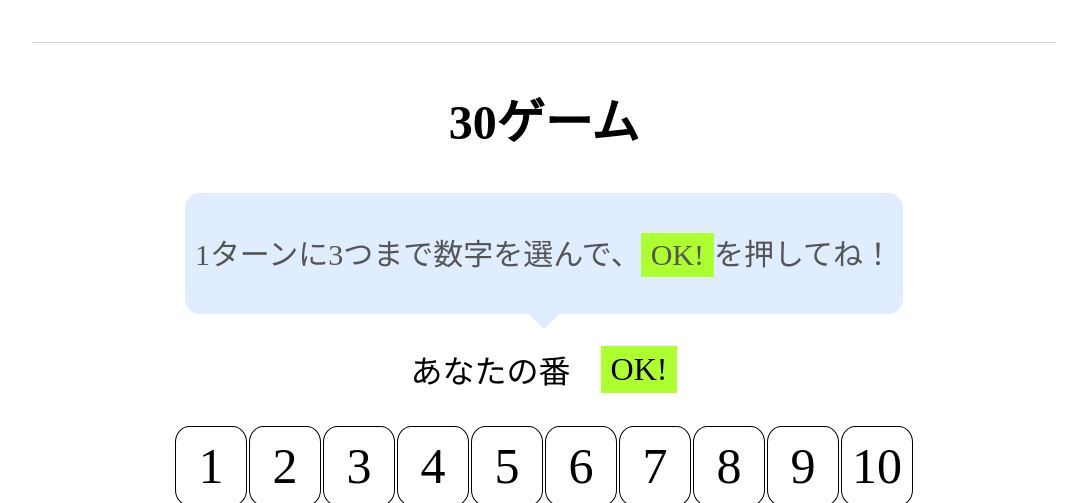
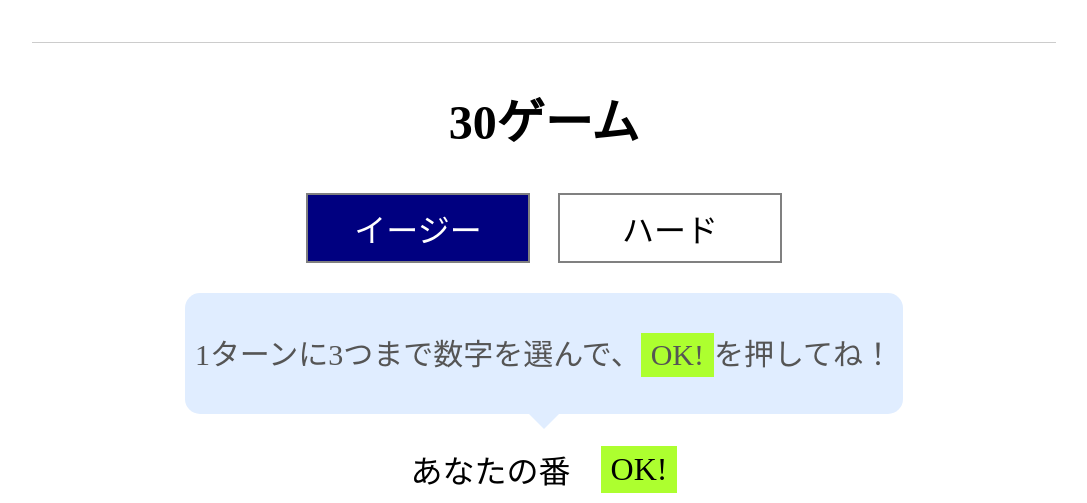
Before and after one commit to mikitsuba/gs_academy, a PHP site: page /janken_tpl.html in a window 1280 px wide. Shown: the part 498-1001 px from the top of the page, without its empty margins (96-1183 px from the left). Run offline with PHP 8.4, Linux system fonts and the light colour scheme.

Commit message:
added mode-select function.

```diff
--- a/js1_mikitsuba_42/css/sample.css
+++ b/js1_mikitsuba_42/css/sample.css
@@ -51,6 +51,25 @@ li:hover{
 }
 
 /* 30-game section */
+.mode-select{
+    margin: 30px 0;
+    text-align: center;
+}
+
+.mode-select>span{
+    display: inline-block;
+    width: 200px;
+    padding: 10px;
+    margin: 0 10px;
+    border: solid 2px gray;
+    cursor: pointer;
+}
+
+.easy-mode{
+    background-color: navy;
+    color:white;
+}
+
 .balloon-container {
     text-align: center;
 }
--- a/js1_mikitsuba_42/janken_tpl.html
+++ b/js1_mikitsuba_42/janken_tpl.html
@@ -32,6 +32,10 @@
   <section id="30-game">
     <div class="wrapper 30-game-wrapper">
       <h2 class="small-title">30ゲーム</h2>
+      <div class="mode-select">
+        <span class="easy-mode" id="easy-mode">イージー</span>
+        <span class="hard-mode" id="hard-mode">ハード</span>
+      </div>
       <div class="balloon-container">
         <div class="balloon-instruction">
           <p class="instruction" id="turn-message">1ターンに3つまで数字を選んで、<span>OK!</span>を押してね！</p>
@@ -146,6 +150,25 @@
   })
 
 // 30ゲーム用のscript
+  // 難易度の選択
+  // デフォルトはイージーモード
+  let difficulty = 'easy';
+  $('#easy-mode').on('click', function(){
+    difficulty = 'easy'
+    $('#hard-mode').css('background-color', 'white');
+    $('#hard-mode').css('color', 'black');
+    $('#easy-mode').css('background-color', 'navy');
+    $('#easy-mode').css('color', 'white');
+  })
+
+  $('#hard-mode').on('click', function(){
+    difficulty = 'hard';
+    $('#easy-mode').css('background-color', 'white');
+    $('#easy-mode').css('color', 'black');
+    $('#hard-mode').css('background-color', 'navy');
+    $('#hard-mode').css('color', 'white');
+  })
+
   //ターンの表示
   let player_turn = true; // ターンを定義。trueがplayerでfalseがcom。デフォルトはplayer
   function turn_change(){
@@ -171,6 +194,10 @@
     button_num = $(this).attr('id');
     button_num = Number(button_num.substr(6));
 
+    if(!player_turn){
+      alert('COMの番です')
+    }
+
     // 数字をクリックすることにより、当該数字を仮選択している状態とする（tentativeとしている）
     if(player_turn && button_status_array[button_num - 1] == 'tentative'){    // 仮選択されている数字をもう1回クリックすると、元の状態に戻る
       $('#number' + button_num).css('background-color', '');
@@ -189,7 +216,6 @@
 
   // OKボタンのクリックにより、comのターンに突入
   $('#ok-btn').on('click', function(){
-    // # TODO: 選択した数字が連番の場合に、OKを押せるようにする
     // 選択数字がない場合には、alertが出るようにする。また、3つ以内の連番が選択されていない場合にもalertが出るようにする。それ以外の場合に、comのターンに入る
     if(button_status_array.indexOf('tentative') == -1){
       alert('数字を選択してください');
@@ -205,24 +231,58 @@
       player_turn = false;
       turn_change();
 
-      // 1秒待機することにする
-      const d1 = new Date();
-      while (true) {
-        const d2 = new Date();
-        if (d2 - d1 > 1000) {
-          break;
+      // comのターンの処理開始
+      // イージーモードの場合：すでに選択されている数字から、3つ以内の数字をランダムで選択する
+      if(difficulty == 'easy'){
+        const com_choice = Math.floor(Math.random() * 3);
+        const first_true_number = button_status_array.indexOf(true);
+
+        for(let i = 0; i <= com_choice; i++){
+          button_status_array[first_true_number + i] = false;
+          $('#number' + (first_true_number + (i + 1))).css('background-color', 'pink');
+          $('#number' + (first_true_number + (i + 1))).css('color', 'gray');
         }
       }
+      // ハードモードの場合：playerが必勝法を使う場合はランダム、使わない場合は必勝法を用いる
+      else {
+        const first_true_number = button_status_array.indexOf(true);
+        function com_choice(num){
+          const gap = num - first_true_number + 1;
+          if(gap <= 3){
+            for(let i = 0; i < gap; i++){
+              button_status_array[first_true_number + i] = false;
+              $('#number' + (first_true_number + (i + 1))).css('background-color', 'pink');
+              $('#number' + (first_true_number + (i + 1))).css('color', 'gray');
+            }
+          } else {
+            const com_choice = Math.floor(Math.random() * 3);
+            for(let i = 0; i <= com_choice; i++){
+              button_status_array[first_true_number + i] = false;
+              $('#number' + (first_true_number + (i + 1))).css('background-color', 'pink');
+              $('#number' + (first_true_number + (i + 1))).css('color', 'gray');
+            }
+          }
+        }
 
-      // comのターンの処理開始
-      // すでに選択されている数字から、3つ以内の数字をランダムで選択する
-      const com_choice = Math.floor(Math.random() * 3);
-      const first_true_number = button_status_array.indexOf(true);
-
-      for(let i = 0; i <= com_choice; i++){
-        button_status_array[first_true_number + i] = false;
-        $('#number' + (first_true_number + (i + 1))).css('background-color', 'pink');
-        $('#number' + (first_true_number + (i + 1))).css('color', 'gray');
+        if(first_true_number == 0){
+          com_choice(0);
+        } else if (first_true_number <= 4){
+          com_choice(4);
+        } else if (first_true_number <= 8){
+          com_choice(8);
+        } else if (first_true_number <= 12){
+          com_choice(12);
+        } else if (first_true_number <= 16){
+          com_choice(16);
+        } else if (first_true_number <= 20){
+          com_choice(20);
+        } else if (first_true_number <= 24){
+          com_choice(24);
+        } else if (first_true_number <= 28){
+          com_choice(28);
+        } else if (first_true_number == 29){
+          com_choice(29);
+        }
       }
 
       // 勝敗の判定。30をcomが選択した場合はplayerの勝ち、30は選択していないが29を選択した場合（つまり、playerは30を選択するしかない場合）はplayerの負けとした
@@ -238,7 +298,9 @@
       player_turn = true;
       turn_change();
 
-      //必勝法のアルゴリズム
+      // 反省点：
+      // button_status_arrayの値と、選択状態の見た目を完全に連動させるべきだった
+      // その方が直感的。そして、状態をリセットするのも簡単
     }
   })
 
```
